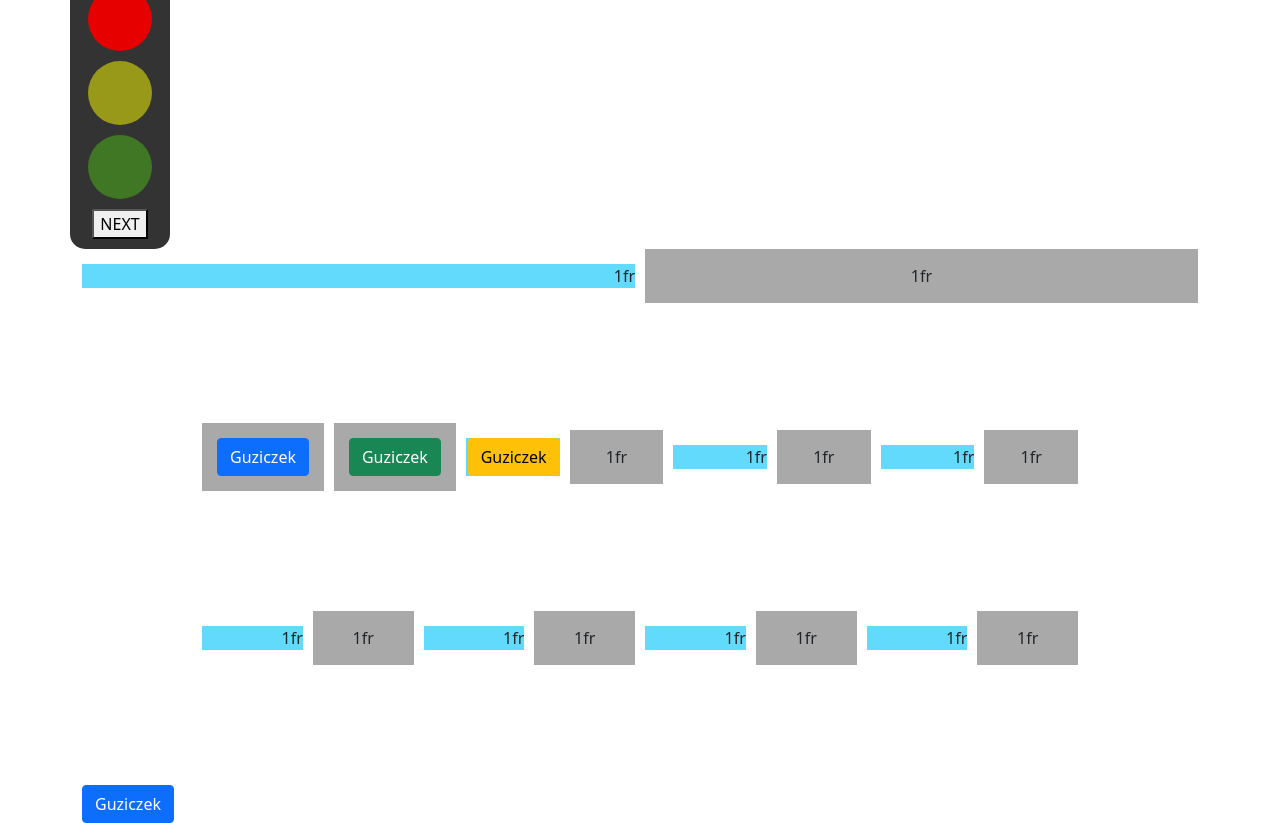
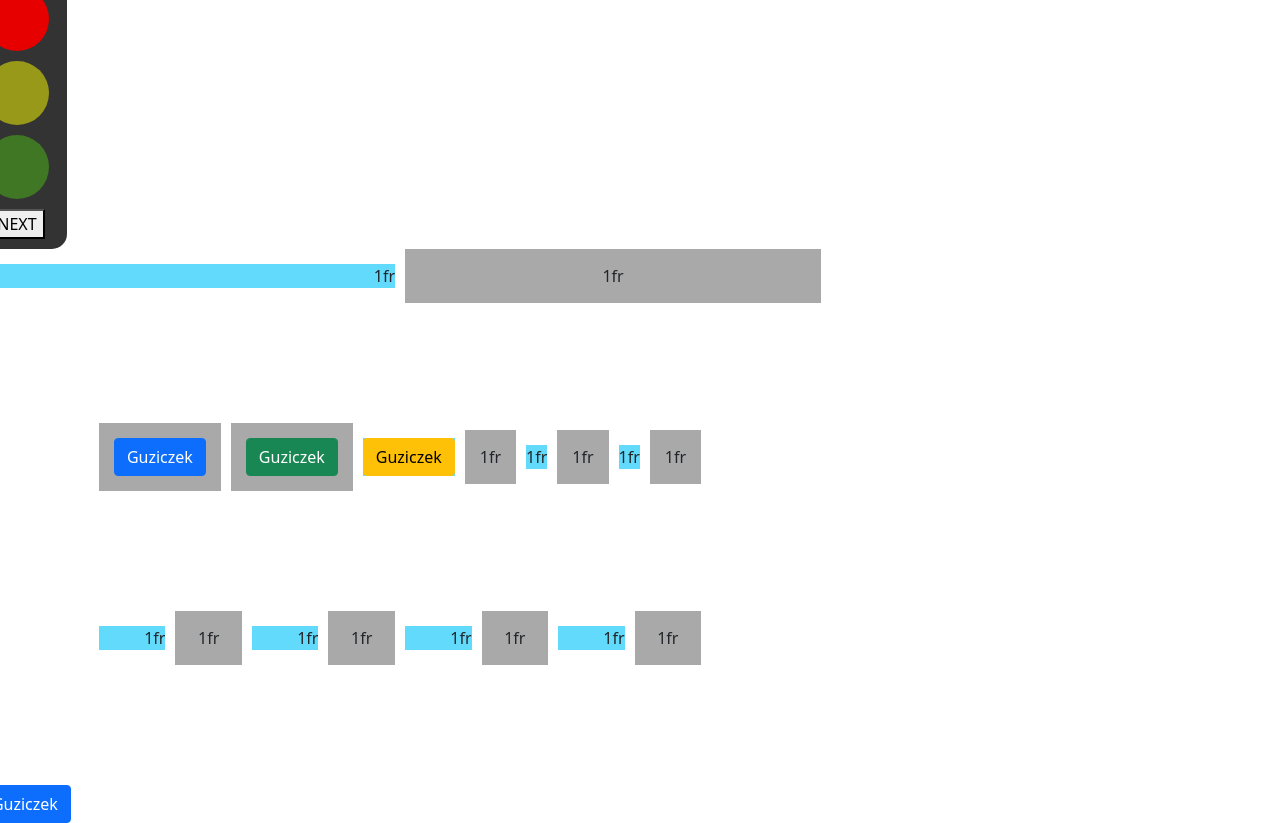
Before and after one commit to zkrysztofiak/xstate-ts, a React (Create React App) app: page / in a window 1280 px wide. Built offline with nearby package versions, Linux system fonts and the light colour scheme.

Commit message:
index.css margin: auto;  max-width: 800px;

```diff
--- a/src/App.css
+++ b/src/App.css
@@ -3,14 +3,6 @@
 	text-align: center;
 }
 
-@keyframes App-logo-spin {
-	from {
-		transform: rotate(0deg);
-	}
-	to {
-		transform: rotate(360deg);
-	}
-}
 
 .container {
 	width: 100px;
--- a/src/index.css
+++ b/src/index.css
@@ -1,5 +1,6 @@
 body {
-  margin: 0;
+  margin: auto;
+  max-width: 800px;
   font-family: -apple-system, BlinkMacSystemFont, 'Segoe UI', 'Roboto', 'Oxygen',
     'Ubuntu', 'Cantarell', 'Fira Sans', 'Droid Sans', 'Helvetica Neue',
     sans-serif;
```
Also changed, not shown: 1 other file (tests, documents, lock files or other folders).
